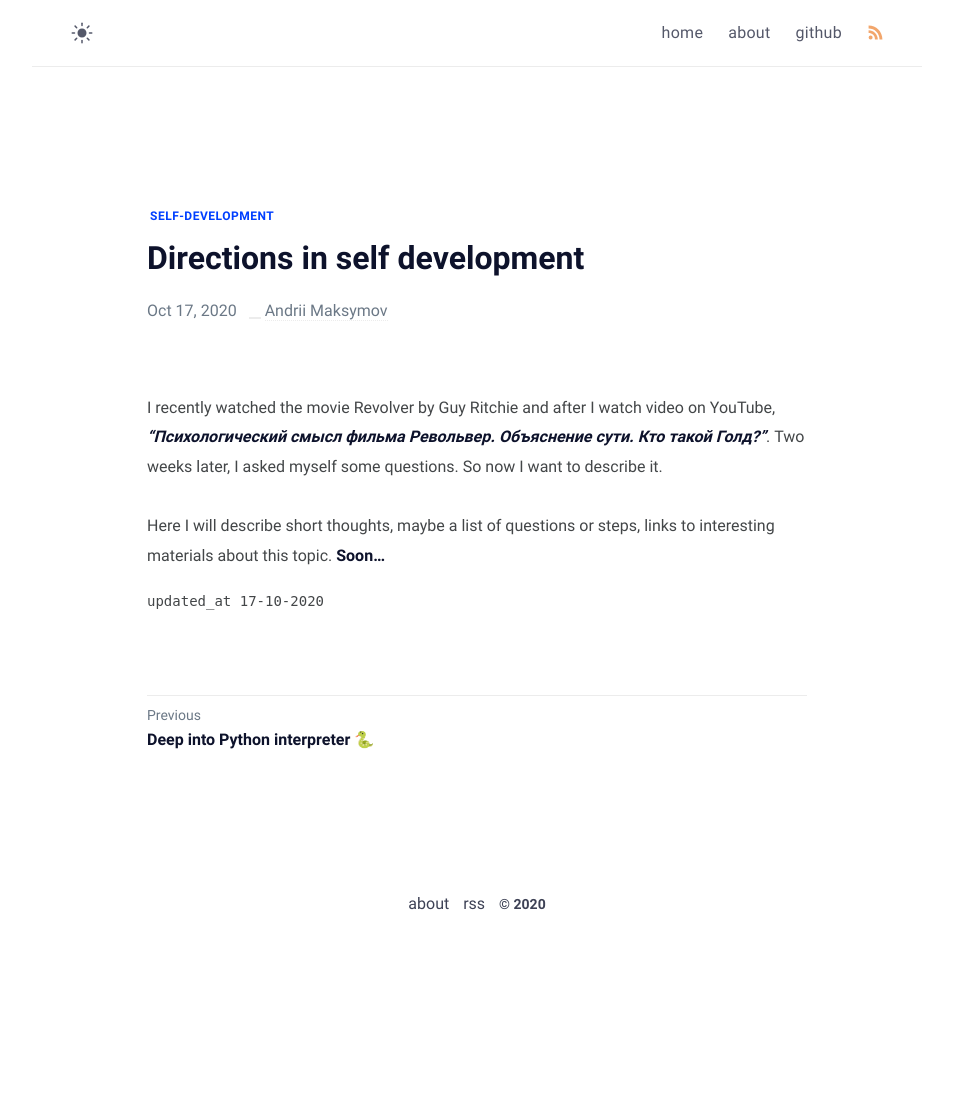
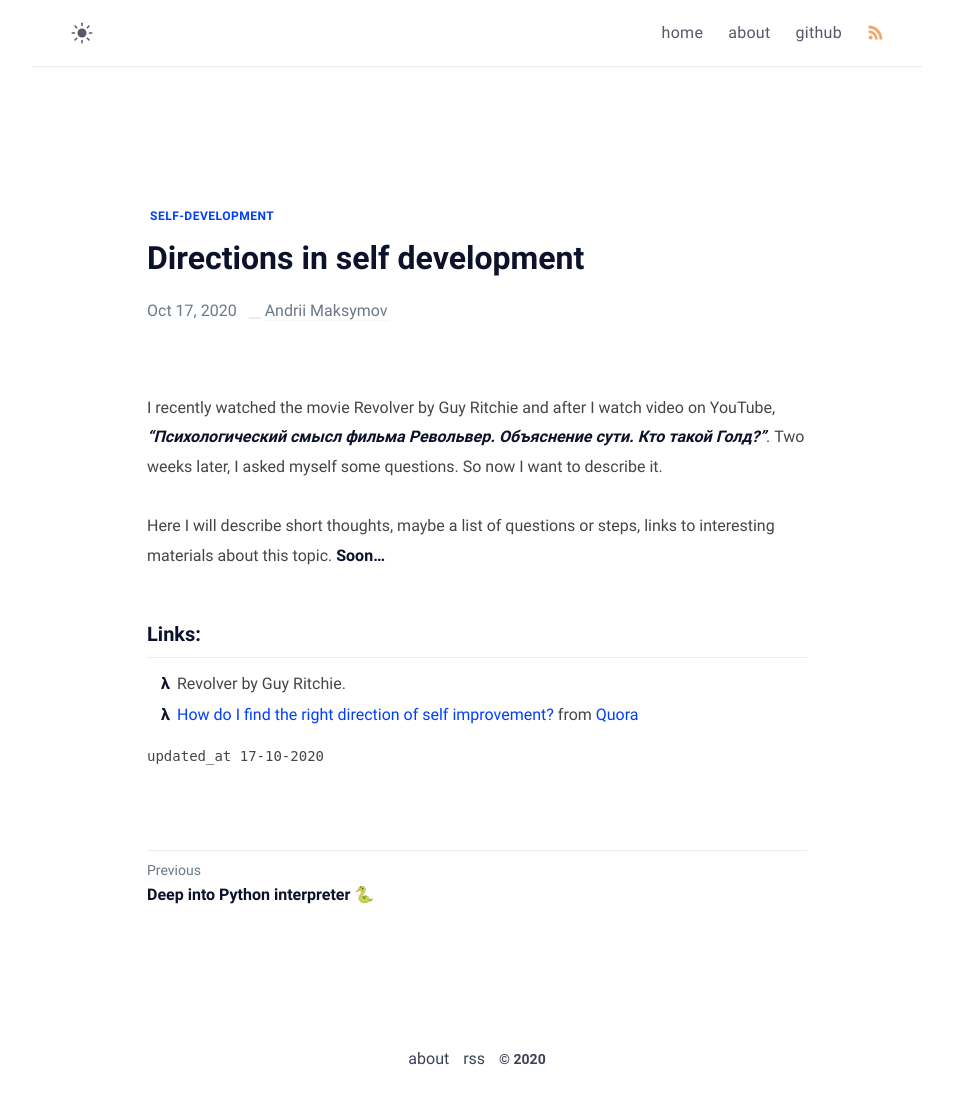
Before and after one commit to amaksymov/amaksymov.github.io, a Jekyll site: the page built from _posts/directions-in-self-development/2020-10-17-directions-in-self-development.md, in a window 1280 px wide. Shown: the whole page, without its empty margins (163-1116 px from the left). Built offline with Jekyll 4.4.1, drawn with Linux system fonts in a browser that asks for light colours; some web fonts are replaced; before the commit the page ends 951 px from its top, so only the background shows below that.

Commit message:
Minor fixes

```diff
--- a/_posts/directions-in-self-development/2020-10-17-directions-in-self-development.md
+++ b/_posts/directions-in-self-development/2020-10-17-directions-in-self-development.md
@@ -11,3 +11,7 @@ ___"Психологический смысл фильма Револьвер.
 questions. So now I want to describe it.
 
 Here I will describe short thoughts, maybe a list of questions or steps, links to interesting materials about this topic. __Soon…__
+
+### Links:
+- Revolver by Guy Ritchie.
+- [How do I find the right direction of self improvement?](https://www.quora.com/How-do-I-find-the-right-direction-of-self-improvement) from [Quora](https://www.quora.com/)
```
